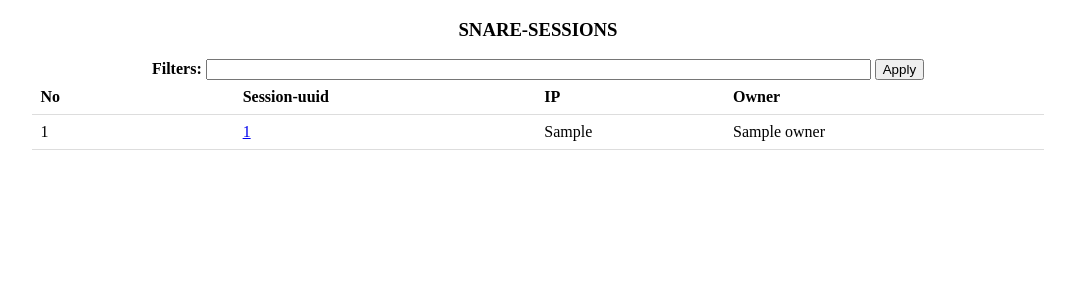
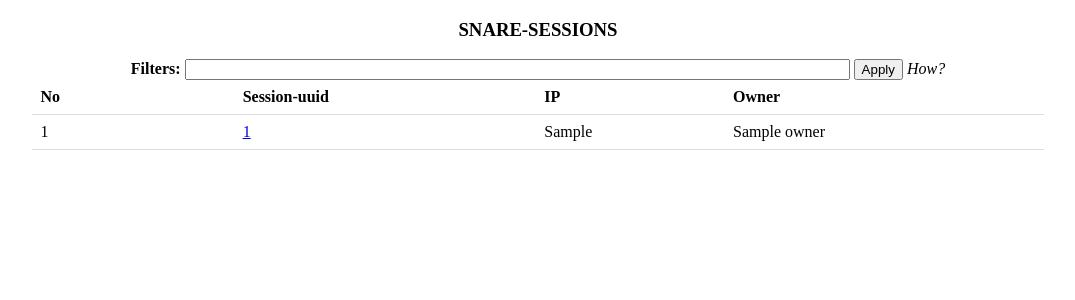
Before and after one commit to mushorg/tanner, a Python web app: template tanner/web/templates/sessions.html in a window 1280 px wide. Shown: the top 300 px of the page, without its empty margins (102-1177 px from the left). Run offline with Jinja, Linux system fonts and the light colour scheme; the template is opened without the code that fills it: most values are stand-ins (such as "Sample title", 1, 10 or a date in 2020).

Commit message:
make filter example notable

```diff
--- a/tanner/web/templates/sessions.html
+++ b/tanner/web/templates/sessions.html
@@ -4,9 +4,9 @@
 <h3 align="center">SNARE-SESSIONS</h3>
 <div align="center">
   <form>
-  <b title="E.g - peer_ip:172.25.23.1, possible_owner:attacker
-See the docs for more filters.">Filters:</b> <input size="80" type="text" name="filters" id="filters">
-  <input type="submit" value="Apply">
+  <b>Filters:</b> <input size="80" type="text" name="filters" id="filters">
+  <input type="submit" value="Apply"> <i title="E.g - peer_ip:172.25.23.1, possible_owner:attacker
+See the docs for more filters.">How?</i>
   </form>
 </div>
 <table align="center">
```
